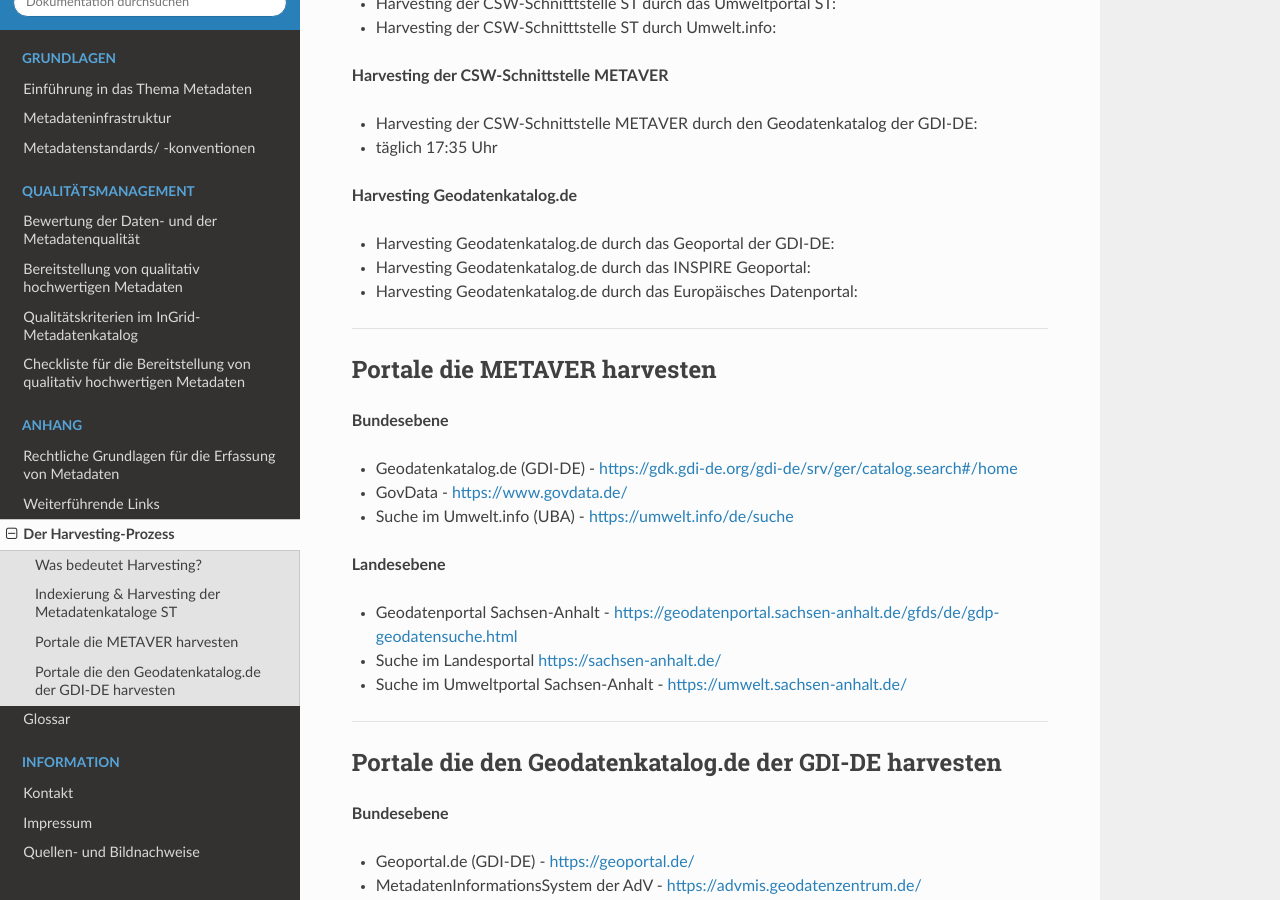
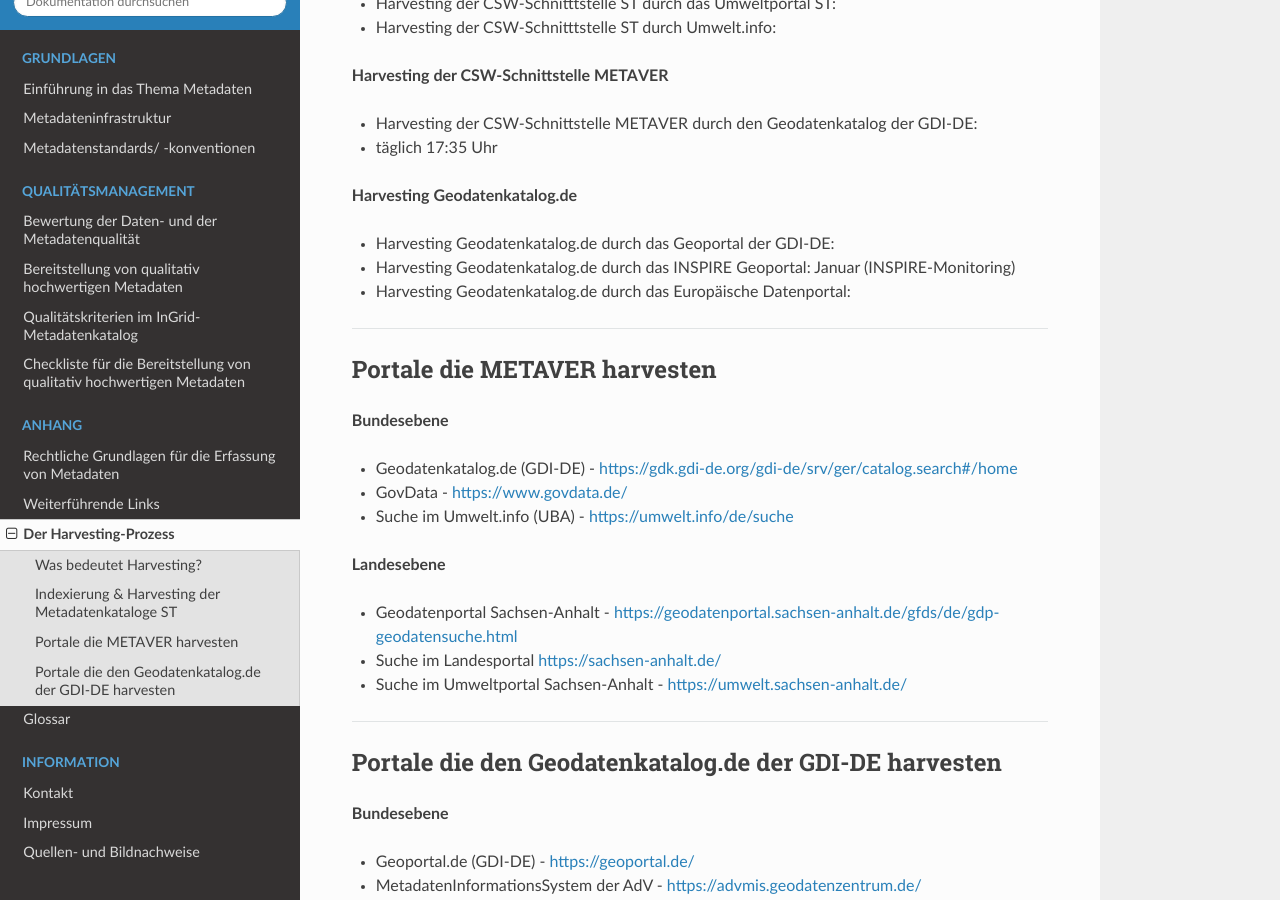
Before and after one commit to tomiwo/ingrid-mdk-st-high-quality-metadata, a Sphinx documentation site: the page built from docs/anhang/harvesting-prozess.rst, in a window 1280 px wide and 900 px high, scrolled down 785 px. Built offline with Sphinx 7.4.7 and the Read the Docs theme 3.1.0, drawn with Linux system fonts in a browser that asks for light colours.

Commit message:
Update harvesting-prozess.rst

```diff
--- a/docs/anhang/harvesting-prozess.rst
+++ b/docs/anhang/harvesting-prozess.rst
@@ -45,8 +45,8 @@
 **Harvesting Geodatenkatalog.de**
 
 - Harvesting Geodatenkatalog.de durch das Geoportal der GDI-DE:
-- Harvesting Geodatenkatalog.de durch das INSPIRE Geoportal:
-- Harvesting Geodatenkatalog.de durch das Europäisches Datenportal:
+- Harvesting Geodatenkatalog.de durch das INSPIRE Geoportal: Januar (INSPIRE-Monitoring)
+- Harvesting Geodatenkatalog.de durch das Europäische Datenportal:
 
 
 -------------------------------------------------------------------------------------------------------------
```
